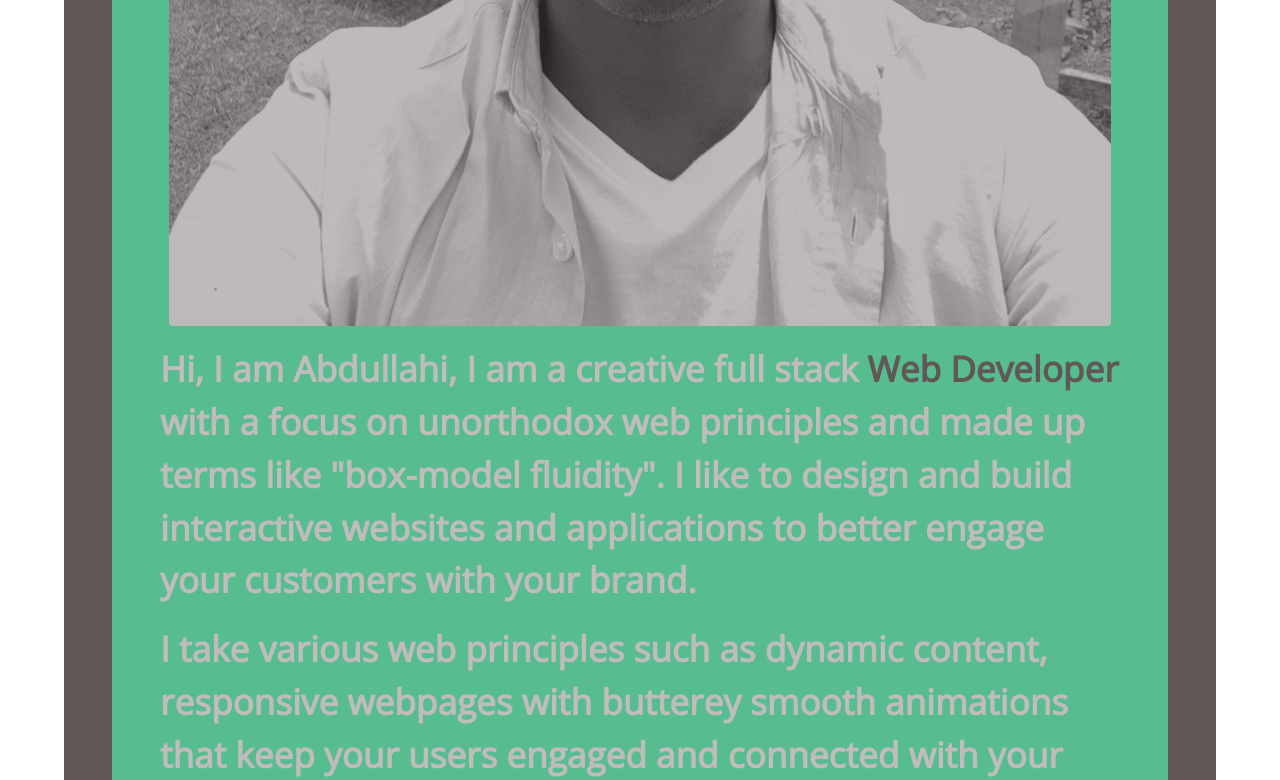
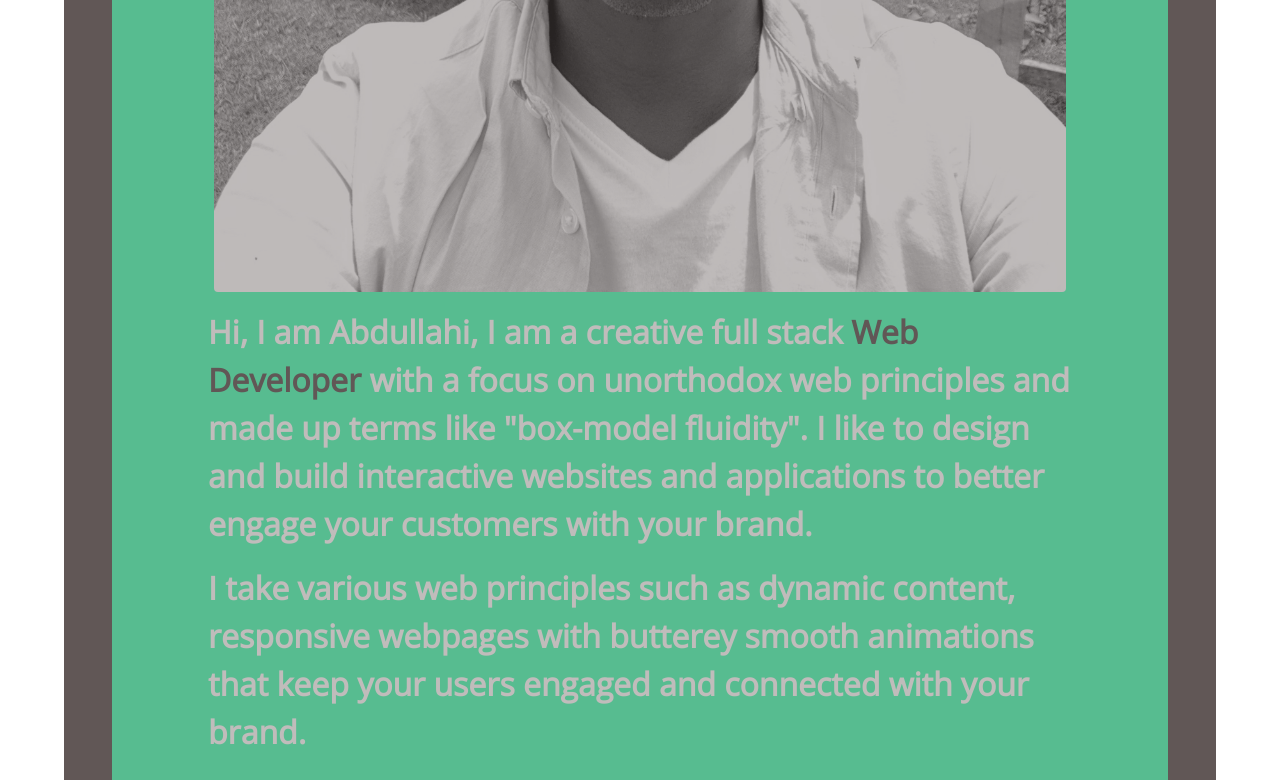
Before and after one commit to SandyAbdullahi/Portfolio, an Angular app: page / in a window 1280 px wide. Shown: the part 1321-2101 px from the top of the page. Built offline with nearby package versions, Linux system fonts and the light colour scheme.

Commit message:
Revert "install font-awesome 5"
This reverts commit d2b58abd75c2a0aad1ac339ff35eb148c2523699.

```diff
--- a/src/app/header/header.component.scss
+++ b/src/app/header/header.component.scss
@@ -28,7 +28,7 @@
 
 //floating bio container
 .inner-header {
-  padding: 1rem;
+  padding: 5rem;
   opacity: 0.6;
 
   img {
@@ -80,10 +80,8 @@
   }
 
   .inner-header {
-    padding: 2rem;
-
     p {
-      font-size: 1.2rem;
+      font-size: 2rem;
     }
   }
 
@@ -165,14 +163,6 @@
       font-size: 10rem;
     }
   }
-
-  .inner-header {
-
-
-    p {
-      font-size: 2.2rem;
-    }
-  }
 }
 
 
```
